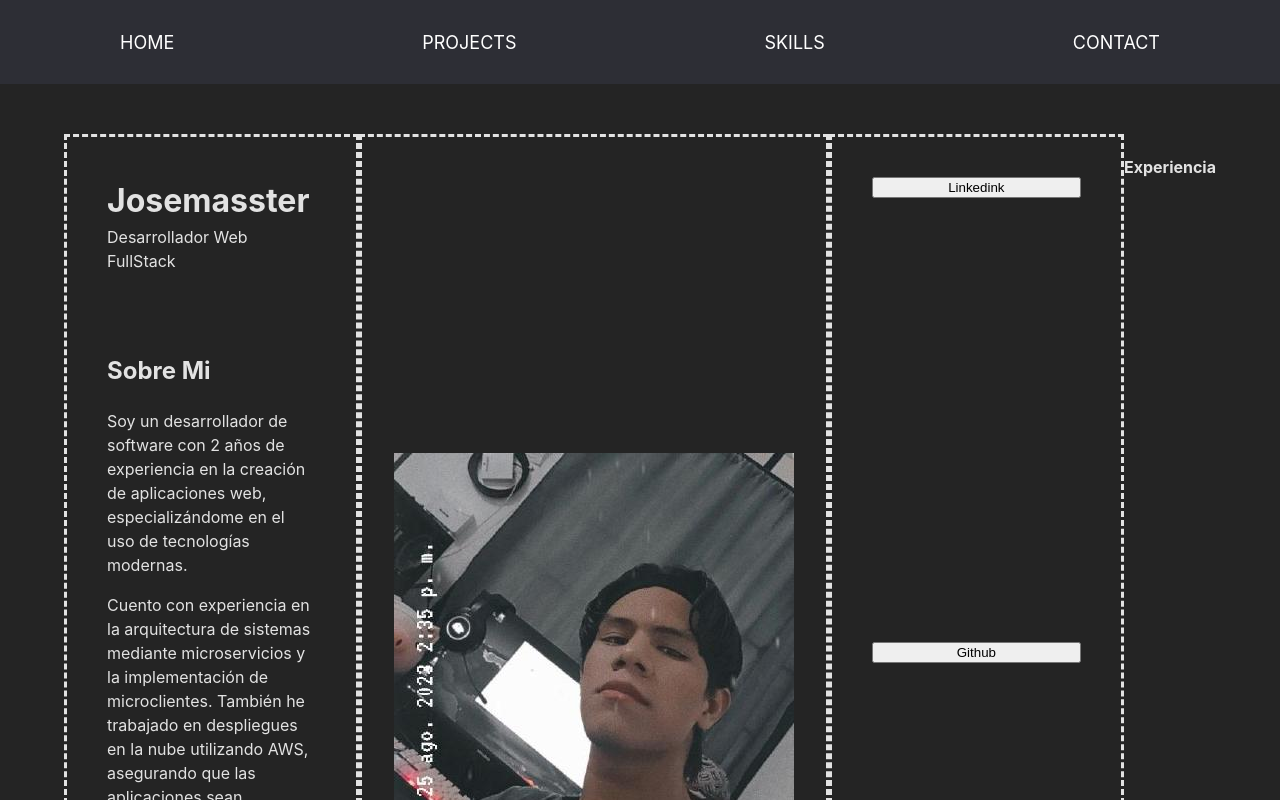
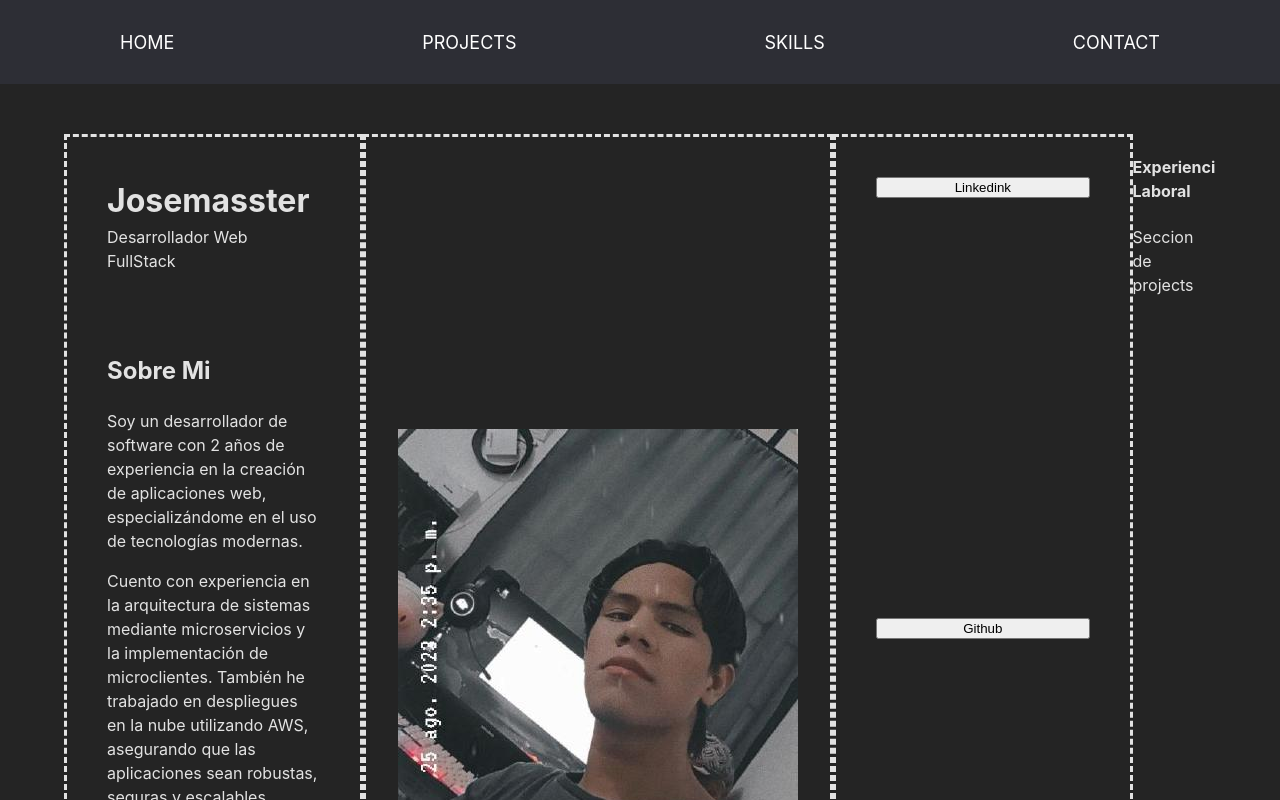
Before and after one commit to josemasster/Portafolio, a React (Vite) app: page / in a window 1280 px wide. Shown: the top 800 px of the page. Built offline with nearby package versions, Linux system fonts and the light colour scheme.

Commit message:
Commit diario

```diff
--- a/src/components/about/experience/experience.jsx
+++ b/src/components/about/experience/experience.jsx
@@ -5,7 +5,10 @@ import './experience.css'
 const Experience = ()=>{
 return(
     <section>
-        <h1>Experiencia</h1>
+        <h1>Experienci Laboral</h1>
+        <div>
+            Seccion de projects
+        </div>
     </section>
 )
 }
```
